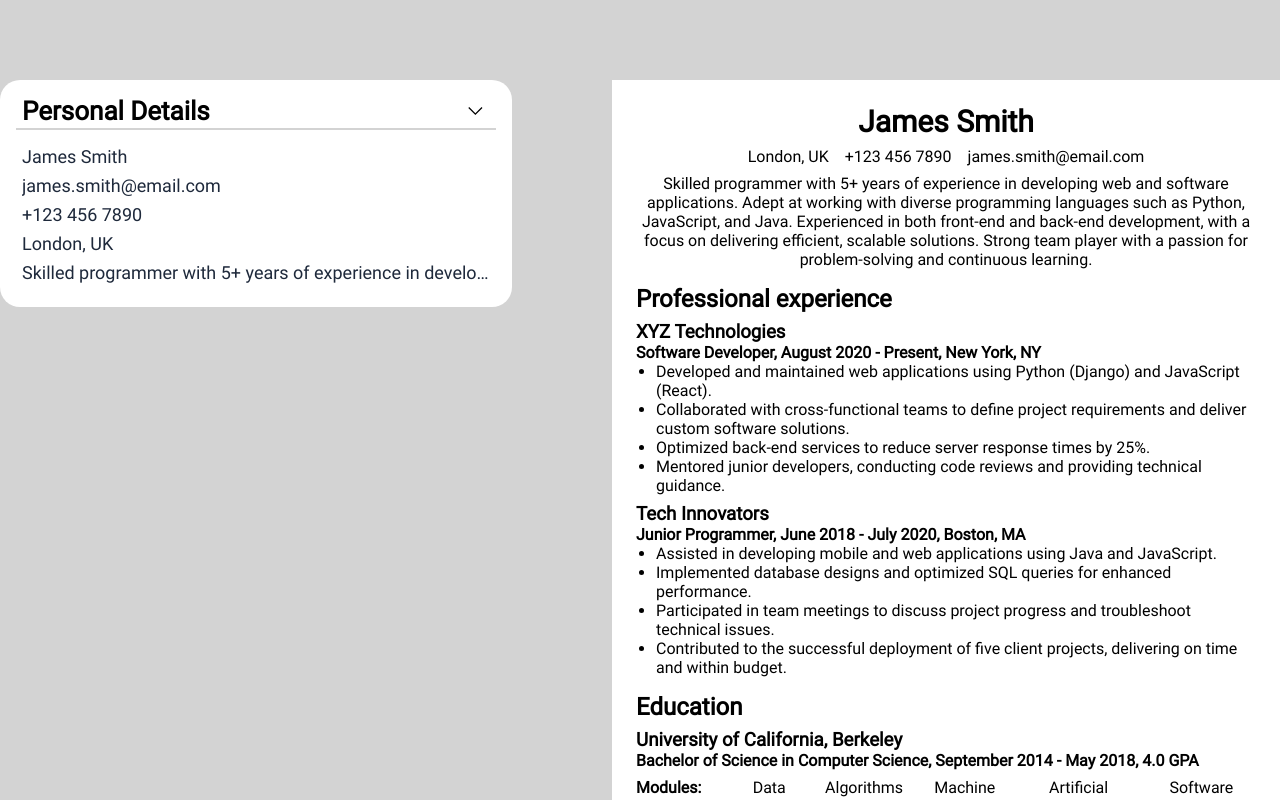
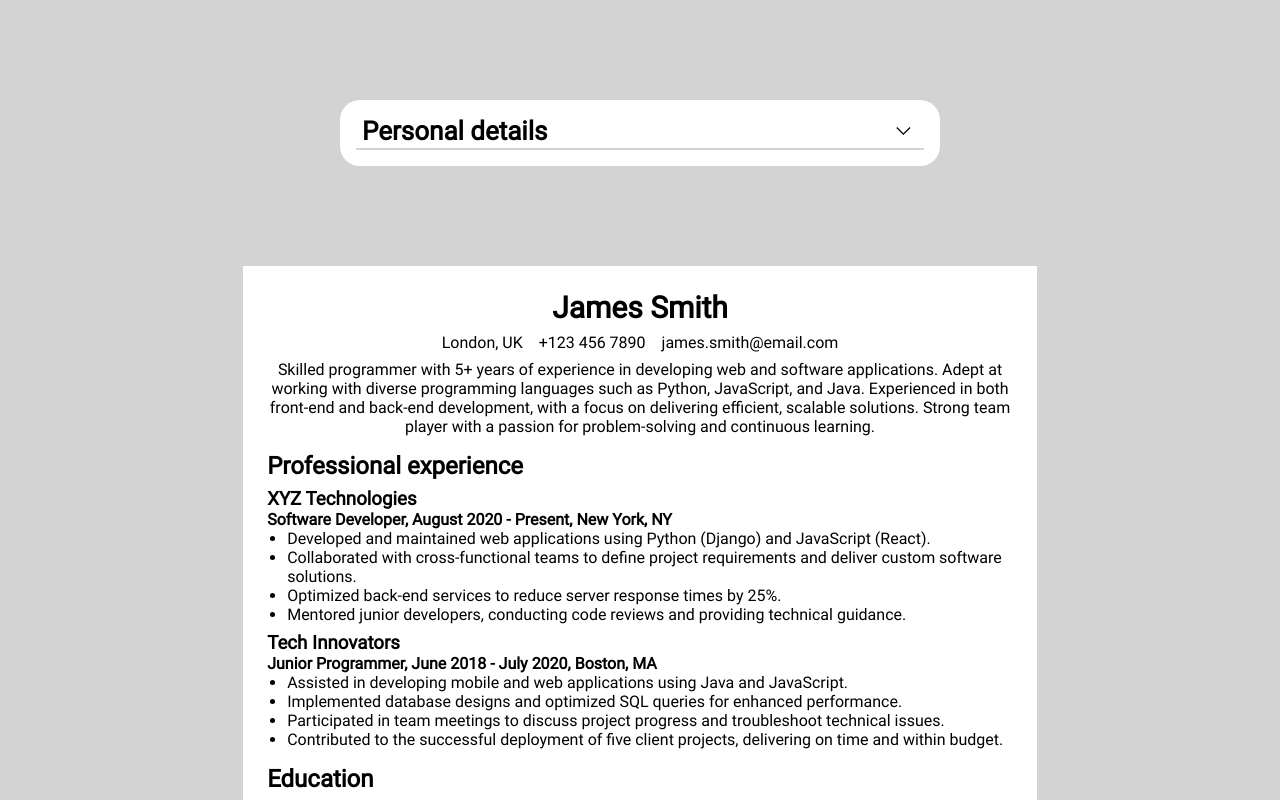
Before and after one commit to palmwi2010/odin-cv, a React (Vite) app: page / in a window 1280 px wide. Shown: the top 800 px of the page. Built offline with nearby package versions, Linux system fonts and the light colour scheme; the HTML template or start-up script is replaced by a standard one.

Commit message:
personal working post refactor

```diff
--- a/src/App.jsx
+++ b/src/App.jsx
@@ -5,14 +5,30 @@ import CV from "./components/CV";
 
 export default function App() {
 
+    const [personalData, setPersonalData] = useState(exampleData.personal);
+    const [employmentSections, setEmploymentSections] = useState(exampleData.employment_history);
+    const [educationSections, setEducationSections] = useState(exampleData.education);
+    const [interests, setInterests] = useState(exampleData.interests);
+
+    const updatePersonalData = (key, value) => {
+        console.log(key)
+        console.log(value)
+        setPersonalData({...personalData, [key]:value});
+    }
+
     const [cvData, updateData] = useState(exampleData);
 
     return (
-      <>
-          <div className="inputs">
-              <InputBlock fieldName="personal" cvData={cvData} updateData={updateData}/>
+      <div className="app">
+          <div className="input-section">
+              <InputBlock data={personalData} updateData={updatePersonalData}/>
           </div>
-          <CV data={cvData}/>
-      </>
+          <CV
+            personalData={personalData}
+            employmentSections={employmentSections}
+            educationSections={educationSections}
+            interests = {interests}
+          />
+      </div>
     )
   }
--- a/src/components/CV.jsx
+++ b/src/components/CV.jsx
@@ -2,28 +2,30 @@ import "../styles/CV.css";
 import EducationCV from "./EducationCV";
 import EmploymentCV from "./EmploymentCV";
 
-export default function CV({data}) {
+export default function CV({personalData, employmentSections, educationSections, interests}) {
+
+    const {name, address, phone, email, summary} = personalData;
 
     return (
         <section className="cv">
-            <h1>{data.personal.name}</h1>
+            <h1>{name}</h1>
             <div className="contact-info">
-                <p>{data.personal.address}</p>
-                <p>{data.personal.phone}</p>
-                <p>{data.personal.email}</p>
+                <p>{address}</p>
+                <p>{phone}</p>
+                <p>{email}</p>
             </div>
-            <p className="summary">{data.personal.summary}</p>
+            <p className="summary">{summary}</p>
             <h2>Professional experience</h2>
-            {data.employment_history.map(job => (
+            {employmentSections.map(job => (
                 <EmploymentCV job={job} key={crypto.randomUUID()}/>
             ))}
             <h2>Education</h2>
-            {data.education.map(education => (
+            {educationSections.map(education => (
                 <EducationCV education={education} key={crypto.randomUUID()}/>
             ))}
             <h2>Personal interests</h2>
             <ul>
-                {data.personal_interests.map(i => (
+                {interests.map(i => (
                     <li key={crypto.randomUUID()}>{i}</li>
                 ))}
             </ul>
--- a/src/components/Field.jsx
+++ b/src/components/Field.jsx
@@ -1,27 +1,23 @@
 import "../styles/Field.css";
 import FieldInput from "./FieldInput";
 
-export default function Field({title, id, inputType, placeholder, isEditing, isCollapsed, cvData, updateData, category}) {
-
-    const content = cvData[category][id];
+export default function Field({title, dataKey, inputType, placeholder, isEditing, data, updateData}) {
 
     const updateText = e => {
-        updateData({...cvData, [category]: {...cvData[category], [id]:e.target.value}});
+        updateData(dataKey, e.target.value);
     }
-
-    if (isCollapsed) return (<p className="field-summary ellipsis">{content}</p>)
 
     if (!isEditing) return (
         <div className="field">
             <p className="field-title">{title}</p>
-            <p className="field-text">{content}</p>
+            <p className="field-text">{data}</p>
         </div>
         )
 
     return (
         <div className="field">
             <label htmlFor={title} className="field-title">{title}</label>
-            <FieldInput inputType={inputType} content={content} updateText={updateText} placeholder={placeholder} title={title}/>
+            <FieldInput inputType={inputType} content={data} updateText={updateText} placeholder={placeholder} title={title}/>
         </div>
     )
 }
--- a/src/components/InputBlock.jsx
+++ b/src/components/InputBlock.jsx
@@ -1,14 +1,11 @@
 import "../styles/InputBlock.css";
-import fieldData from "../fieldData";
 import Field from "./Field";
 import TopRow from "./TopRow";
 import { useState } from "react";
 
-function InputBlock({fieldName, cvData, updateData}) {
+function InputBlock({data, updateData}) {
 
-    const data = fieldData[fieldName];
-    if (!data) throw new Error(`Field ${fieldName} not found in data`);
-    const {title, fields} = data;
+    const {name, address, email, phone, summary} = data;
 
     const [isEditing, setEditing] = useState(false);
     const [isCollapsed, setCollapse] = useState(true);
@@ -24,28 +21,67 @@ function InputBlock({fieldName, cvData, updateData}) {
 
     return (
         <div className="input-block">
-            <TopRow title={title} isCollapsed={isCollapsed} changeCollapse={changeCollapse} />
+            <TopRow title="Personal details" isCollapsed={isCollapsed} changeCollapse={changeCollapse} />
+            {!isCollapsed && (
                 <div className={!isCollapsed && "block-uncollapsed"}>
                     <div className="block-fields">
-                    {fields.map(({title, id, inputType, placeholder}) => (<Field
-                            title={title}
-                            id={id}
-                            inputType={inputType}
-                            placeholder={placeholder}
+                        <Field
+                            title="Name"
+                            inputType="text"
+                            placeholder="Enter first and second name"
+                            data={name}
+                            updateData={updateData}
                             isEditing={isEditing}
-                            isCollapsed={isCollapsed}
-                            cvData={cvData}
+                            dataKey="name"
+                            key="name"
+                        />
+                        <Field
+                            title="Address"
+                            key="address"
+                            inputType="text"
+                            placeholder="Enter address"
+                            data={address}
                             updateData={updateData}
-                            category={fieldName}
-                            key={title}
+                            isEditing={isEditing}
+                            dataKey="address"
                         />
-                    ))}
+                        <Field
+                            title="Phone number"
+                            key="phone"
+                            inputType="text"
+                            placeholder="Enter phone number"
+                            data={phone}
+                            updateData={updateData}
+                            isEditing={isEditing}
+                            dataKey="phone"
+                        />
+                        <Field
+                            title="Email address"
+                            key="email"
+                            inputType="text"
+                            placeholder="Enter email"
+                            data={email}
+                            updateData={updateData}
+                            isEditing={isEditing}
+                            dataKey="email"
+                        />
+                        <Field
+                            title="Professional summary"
+                            key="summary"
+                            inputType="textarea"
+                            placeholder="Enter a professional summary"
+                            data={summary}
+                            updateData={updateData}
+                            isEditing={isEditing}
+                            dataKey="summary"
+                        />
                     </div>
                     {!isCollapsed &&
                     <button className = "btn" onClick={changeEditing}>
                         {isEditing ? "Save":"Edit"}
                     </button>}
                 </div>
+            )}
         </div>
     )
 }
--- a/src/exampleData.json
+++ b/src/exampleData.json
@@ -78,7 +78,7 @@
         "items": ["Git/GitHub"]
       }
     ],
-    "personal_interests": [
+    "interests": [
       "Competitive coding and algorithm challenges (active participant in online coding platforms).",
       "Open-source contributor, focusing on improving developer tools.",
       "Avid chess player and member of a local chess club.",
--- a/src/index.css
+++ b/src/index.css
@@ -22,12 +22,23 @@
 
 body {
   background-color: lightgray;
-  padding-block: 80px;
-
+  padding-block: 100px;
 }
 
-#root {
+.app {
   display: flex;
   justify-content: center;
   gap: 100px;
+  padding-inline: 100px;
+  flex-wrap: wrap;
 }
+
+.input-section {
+  flex: 1 1 21cm;
+  max-width: 600px;
+  min-width: 400px;
+}
+
+.cv {
+  width: 21cm;
+}
--- a/src/styles/CV.css
+++ b/src/styles/CV.css
@@ -1,5 +1,4 @@
 .cv {
-    width: 800px;
     background-color: white;
     padding: 24px;
 }
--- a/src/styles/InputBlock.css
+++ b/src/styles/InputBlock.css
@@ -1,5 +1,4 @@
 .input-block {
-    width: min(40vw, 600px);
     background-color: white;
     border-radius: 20px;
     margin-inline: auto;
```
Also changed, not shown: src/components/Banner.jsx (deleted, +0 -11 lines), src/styles/Banner.css (deleted, +0 -12 lines), src/components/Controls.jsx (deleted). Lines whose indentation alone changed are shown as unchanged.
